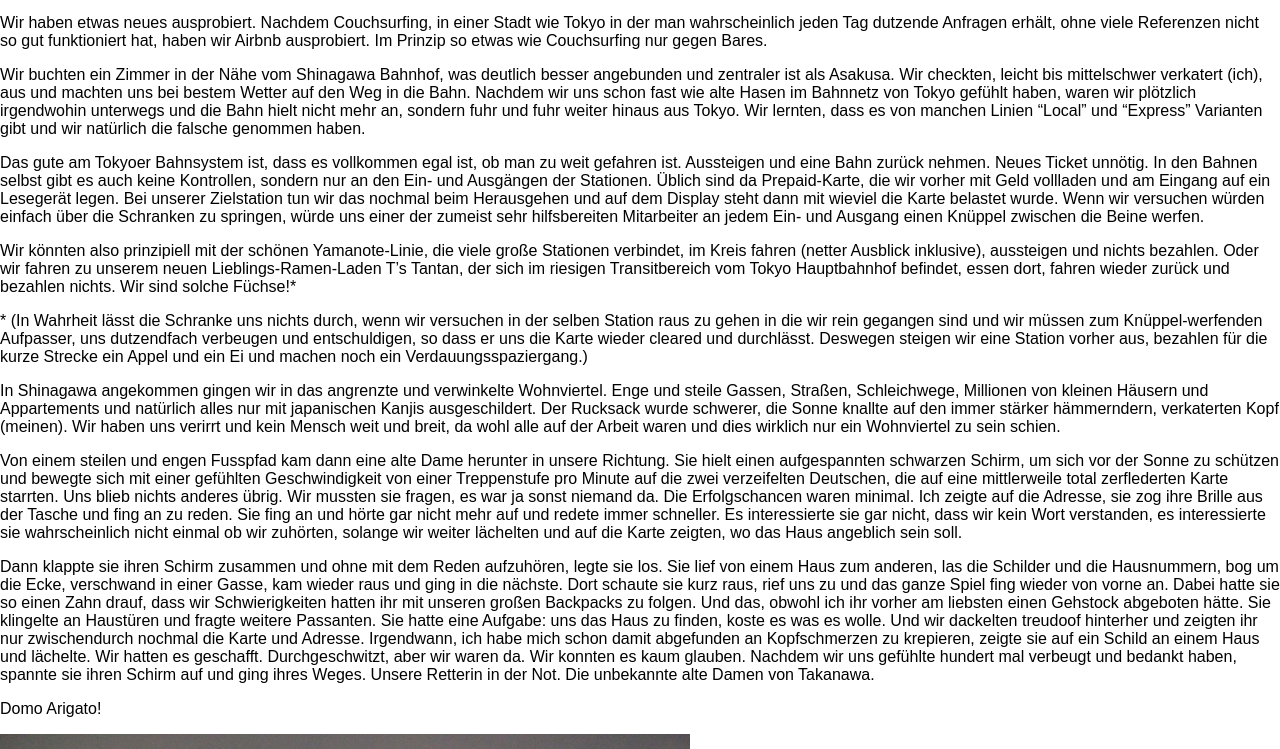
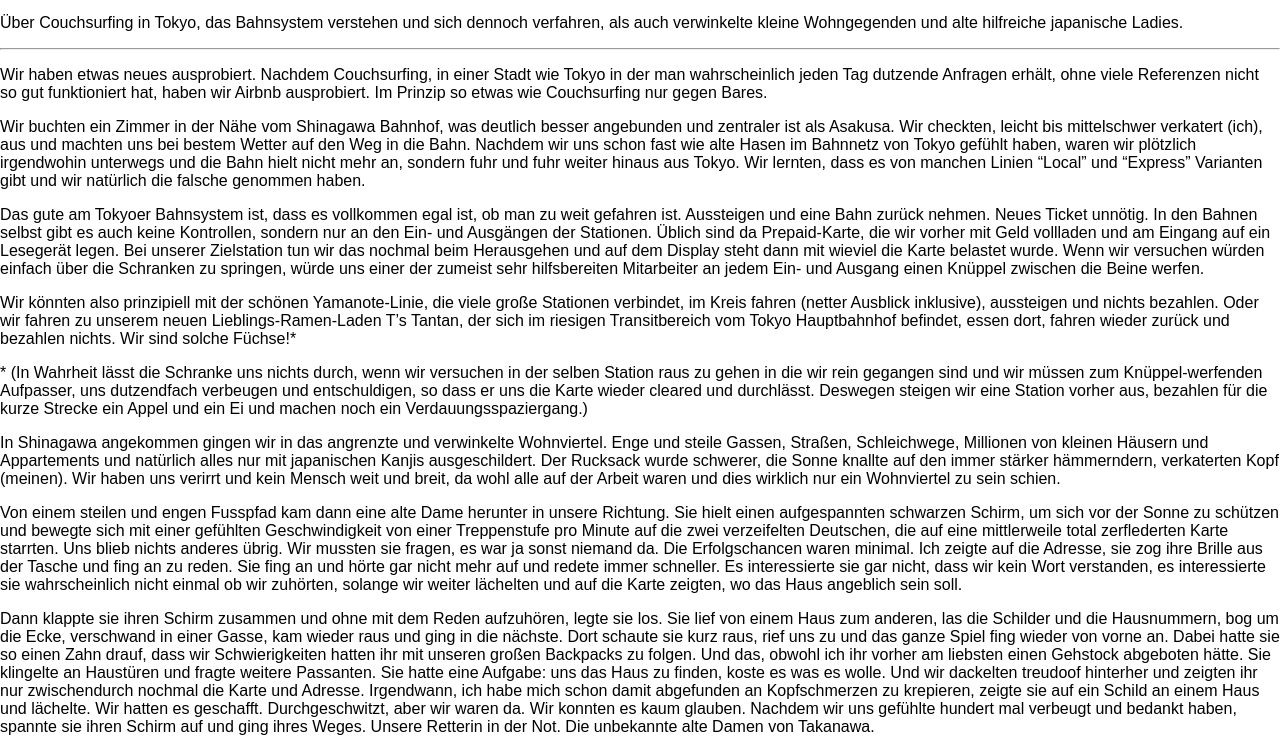
Before and after one commit to maerch/maerchiquidi, a Jekyll site: the page built from _posts/2013-09-30-takanawa.md, in a window 1280 px wide and 900 px high, cut to the strip 151-900 px from the top of the window. Built offline with Jekyll 4.4.1, drawn with Linux system fonts in a browser that asks for light colours; nearby versions of some CDN libraries; comment, search, counter and statistics services are not loaded.

Commit message:
Text styles

```diff
--- a/_layouts/default.html
+++ b/_layouts/default.html
@@ -23,7 +23,7 @@
   <header id="header">
     <div class="wrapper">
       <div id="title">
-        <a href="/">maerchiquidi vs. <span><img src="/img/globe-wob@2.png" width="28" height="28" /></a>
+        <a href="/">maerchiquidi vs. <span><img src="/img/globe-wob-b@2.png" width="28" height="28" /></a>
       </div>
       <div id="social">
         <a href="/twitter.html"><img src="/img/twitter@2.png" height="28" width="28"></a>
--- a/_layouts/posting.html
+++ b/_layouts/posting.html
@@ -13,7 +13,7 @@ layout: default
   </div>
 </div>
 
-<div class="content">
+<div class="text">
   {% if page.no-picture %}
     <div class="col-lg-8 col-md-8 col-lg-offset-1 col-md-offset-2 col-lg-offset-2" >
       {{ content }}
@@ -25,10 +25,12 @@ layout: default
       <div id="disqus_thread"></div>
     </div>
   {% else %}
-    <div class="col-lg-6 col-md-6" >
-      {{ content }}
-      <div id="disqus_thread"></div>
-    </div>
+    {% if page.excerpt != "" %}
+    <p class="excerpt">{{ page.excerpt }}</p>
+    <hr/>
+    {% endif %}
+    {{ content }}
+    <div id="disqus_thread"></div>
     <div class="col-lg col-md-6">
       {% blog_images %}
     </div>
--- /dev/null
+++ b/_plugins/side_note_tag.rb
@@ -0,0 +1,15 @@
+module Jekyll
+  class SiteNoteTag < Liquid::Tag
+
+    def initialize(tag_name, site_note, tokens)
+      super
+      @site_note = site_note
+    end
+
+    def render(context)
+      "<div class='site-note'><p>#{@site_note}</p></div>"
+    end
+  end
+end
+
+Liquid::Template.register_tag('site_note', Jekyll::SiteNoteTag)
--- a/_posts/2013-09-30-takanawa.md
+++ b/_posts/2013-09-30-takanawa.md
@@ -17,7 +17,7 @@ Das gute am Tokyoer Bahnsystem ist, dass es vollkommen egal ist, ob man zu weit
 
 Wir könnten also prinzipiell mit der schönen Yamanote-Linie, die viele große Stationen verbindet, im Kreis fahren (netter Ausblick inklusive), aussteigen und nichts bezahlen. Oder wir fahren zu unserem neuen Lieblings-Ramen-Laden T's Tantan, der sich im riesigen Transitbereich vom Tokyo Hauptbahnhof befindet, essen dort, fahren wieder zurück und bezahlen nichts. Wir sind solche Füchse!\*
 
-\* (In Wahrheit lässt die Schranke uns nichts durch, wenn wir versuchen in der selben Station raus zu gehen in die wir rein gegangen sind und wir müssen zum Knüppel-werfenden Aufpasser, uns dutzendfach verbeugen und entschuldigen, so dass er uns die Karte wieder cleared und durchlässt. Deswegen steigen wir eine Station vorher aus, bezahlen für die kurze Strecke ein Appel und ein Ei und machen noch ein Verdauungsspaziergang.)
+{% site_note * (In Wahrheit lässt die Schranke uns nichts durch, wenn wir versuchen in der selben Station raus zu gehen in die wir rein gegangen sind und wir müssen zum Knüppel-werfenden Aufpasser, uns dutzendfach verbeugen und entschuldigen, so dass er uns die Karte wieder cleared und durchlässt. Deswegen steigen wir eine Station vorher aus, bezahlen für die kurze Strecke ein Appel und ein Ei und machen noch ein Verdauungsspaziergang.) %}
 
 In Shinagawa angekommen gingen wir in das angrenzte und verwinkelte Wohnviertel. Enge und steile Gassen, Straßen, Schleichwege, Millionen von kleinen Häusern und Appartements und natürlich alles nur mit japanischen Kanjis ausgeschildert. Der Rucksack wurde schwerer, die Sonne knallte auf den immer stärker hämmerndern, verkaterten Kopf (meinen). Wir haben uns verirrt und kein Mensch weit und breit, da wohl alle auf der Arbeit waren und dies wirklich nur ein Wohnviertel zu sein schien.
 
```
Also changed, not shown: _posts/2013-12-01-poipet.md (+1 -1 lines), img/globe-wob-b@2.png (added).
